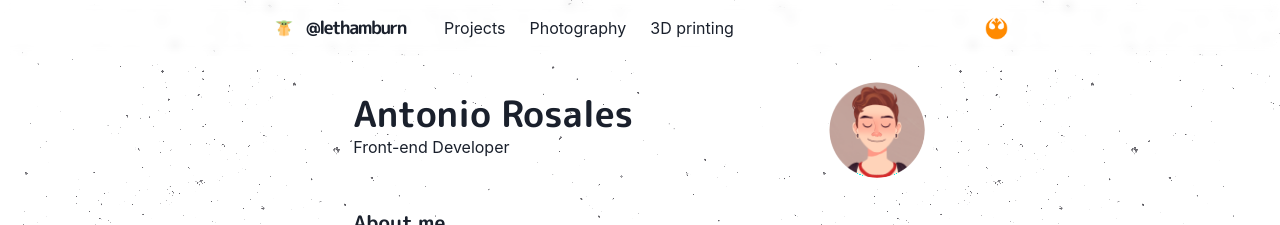
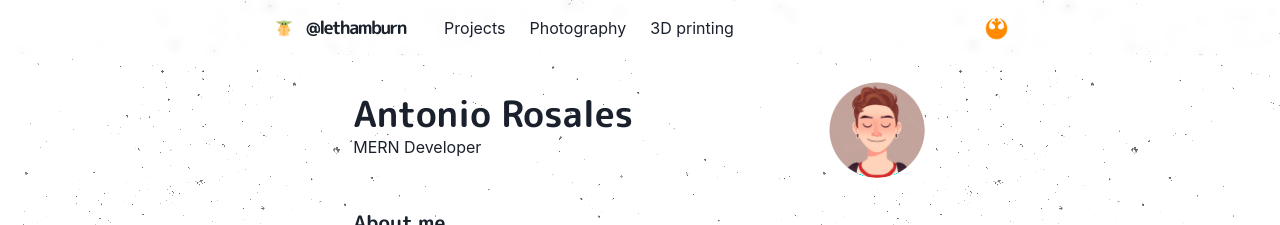
Before and after one commit to lethamburn/lethamburn-portfolio, a Next.js app: page / in a window 1280 px wide. Shown: the top 225 px of the page. Built offline with nearby package versions, Linux system fonts and the light colour scheme.

Commit message:
Update index.js

```diff
--- a/pages/index.js
+++ b/pages/index.js
@@ -42,7 +42,7 @@ const Page = () => {
             <Heading as="h2" variant="page-title">
               Antonio Rosales
             </Heading>
-            <p>Front-end Developer</p>
+            <p>MERN Developer</p>
           </Box>
           <Box
             flexShrink={0}
```
